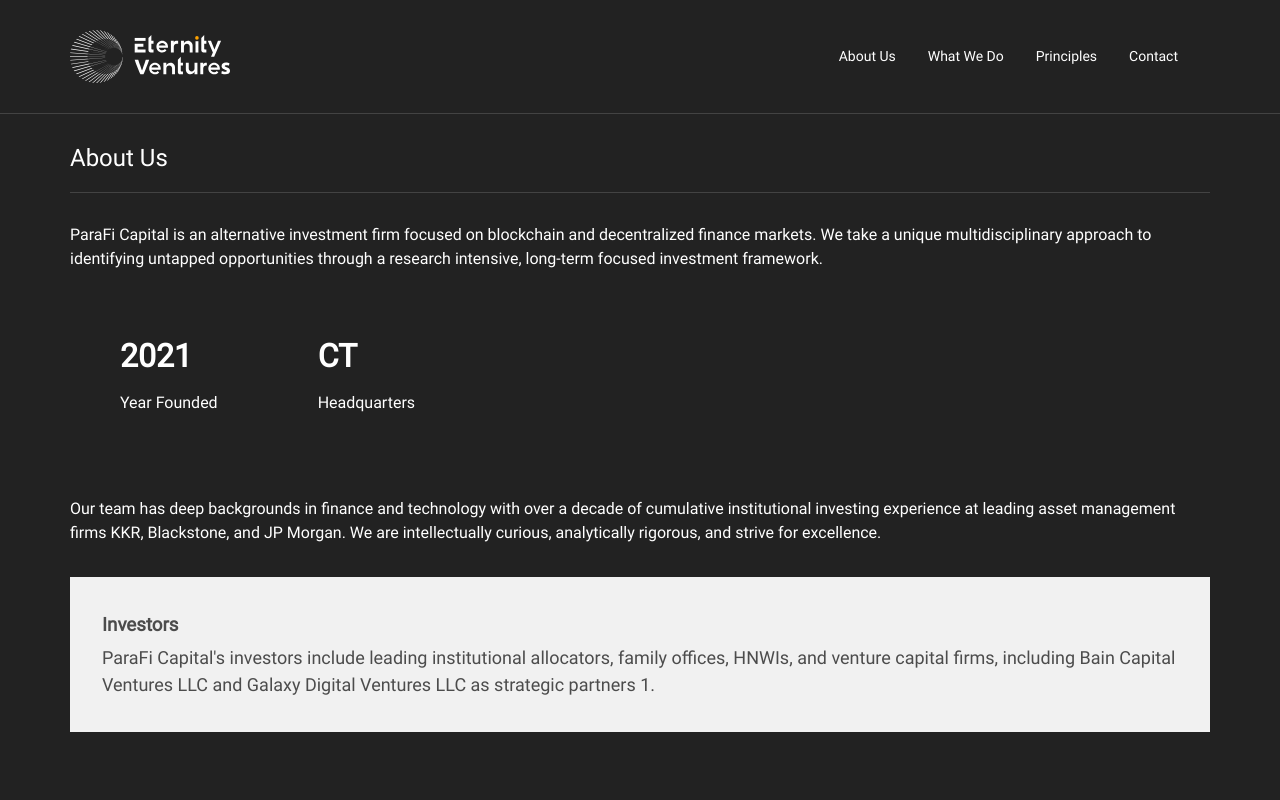
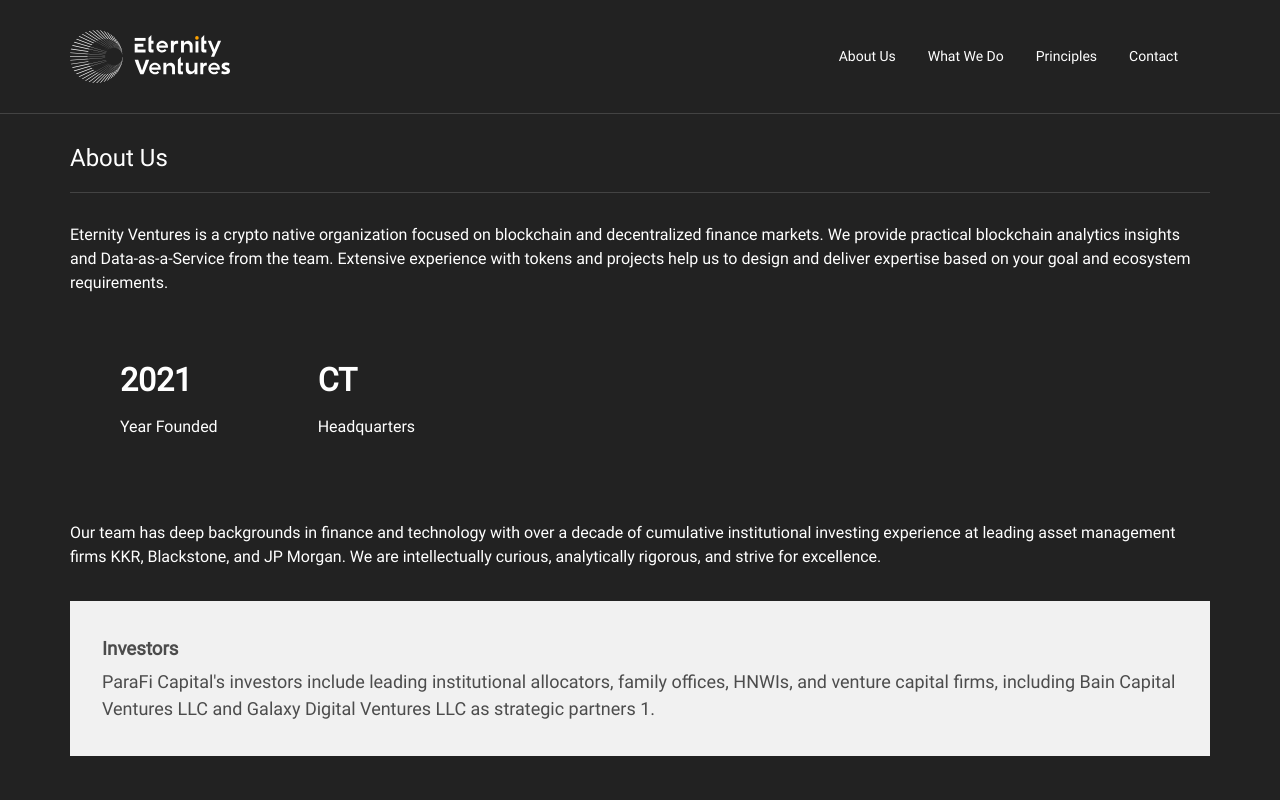
Before and after one commit to ghxstGoat111/landingpage, a React (Create React App) app: page / in a window 1280 px wide. Shown: the top 800 px of the page. Built offline with nearby package versions, Linux system fonts and the light colour scheme.

Commit message:
Update App.js

```diff
--- a/src/App.js
+++ b/src/App.js
@@ -29,7 +29,7 @@
         <div className="content-1">
           <div>
             <h2 id="about">About Us</h2>
-            <p>ParaFi Capital is an alternative investment firm focused on blockchain and decentralized finance markets. We take a unique multidisciplinary approach to identifying untapped opportunities through a research intensive, long-term focused investment framework.</p>
+            <p>Eternity Ventures is a crypto native organization focused on blockchain and decentralized finance markets. We provide practical blockchain analytics insights and Data-as-a-Service from the team. Extensive experience with tokens and projects help us to design and deliver expertise based on your goal and ecosystem requirements.</p>
             <div className="block">
               <div>
                 <h1>2021</h1>
```
